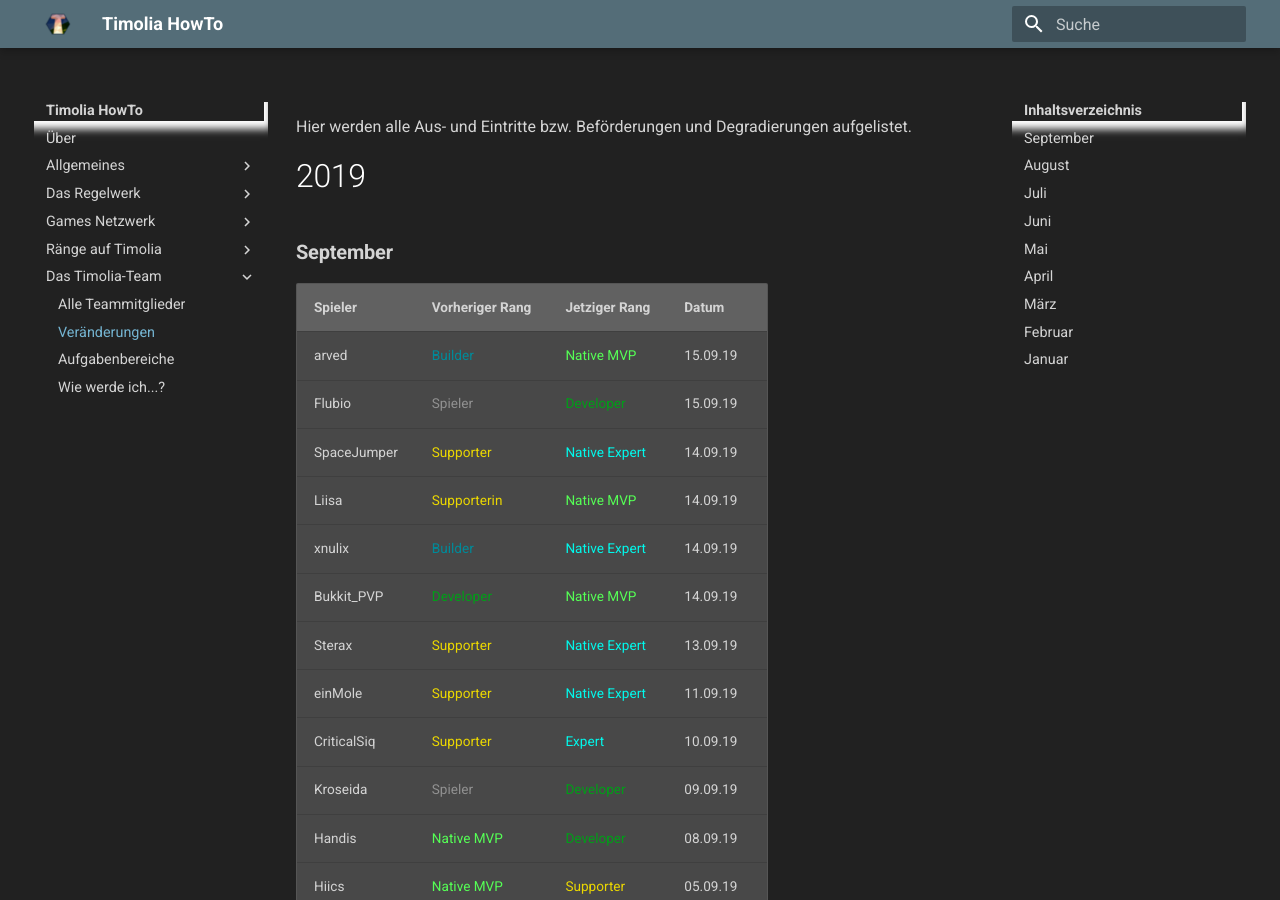
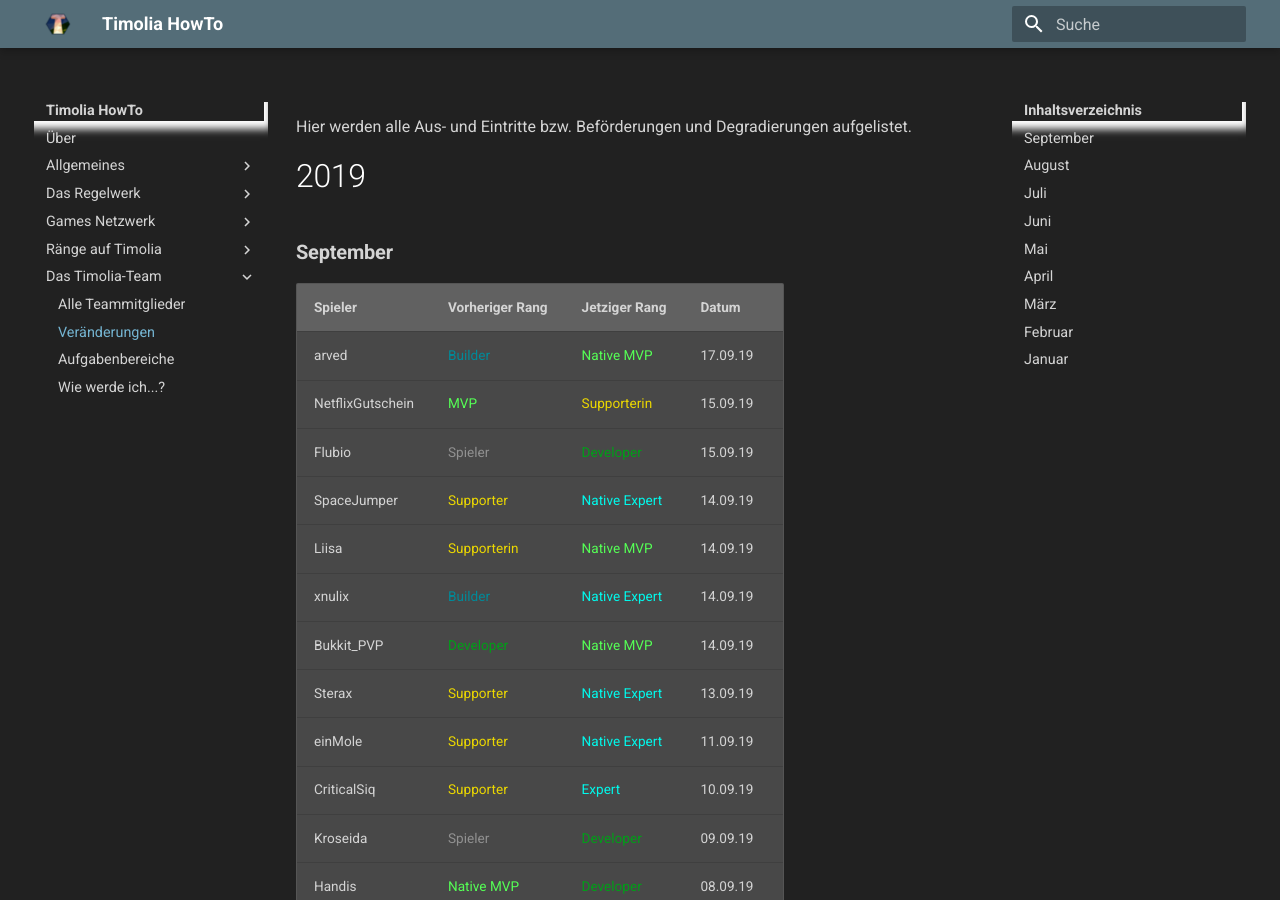
Before and after one commit to TimoliaDE/HowTo, an MkDocs documentation site: the page built from docs/team/changes.md, in a window 1280 px wide and 900 px high. Built offline with MkDocs 1.6.1 and Material for MkDocs 9.7.7, drawn with Linux system fonts in a browser that asks for light colours; old or Windows-style settings are respelled for this version of MkDocs.

Commit message:
Update changes.md

```diff
--- a/docs/team/changes.md
+++ b/docs/team/changes.md
@@ -5,7 +5,8 @@ Hier werden alle Aus- und Eintritte bzw. Beförderungen und Degradierungen aufge
 ###  <strong>September</strong>
 | Spieler | Vorheriger Rang | Jetziger Rang | Datum |
 | ------ | ------ | ------ | ------ |
-| arved | <span class='builder'>Builder</span> | <span class='mvp'>Native MVP</span> | 15.09.19 |
+| arved | <span class='builder'>Builder</span> | <span class='mvp'>Native MVP</span> | 17.09.19 |
+| NetflixGutschein | <span class='mvp'>MVP</span> | <span class='supporter'>Supporterin</span> | 15.09.19 |
 | Flubio | <span class='user'>Spieler</span> | <span class='developer'>Developer</span> | 15.09.19 |
 | SpaceJumper | <span class='supporter'>Supporter</span> | <span class='expert'>Native Expert</span> | 14.09.19 |
 | Liisa | <span class='supporter'>Supporterin</span> | <span class='mvp'>Native MVP</span> | 14.09.19 |
```
